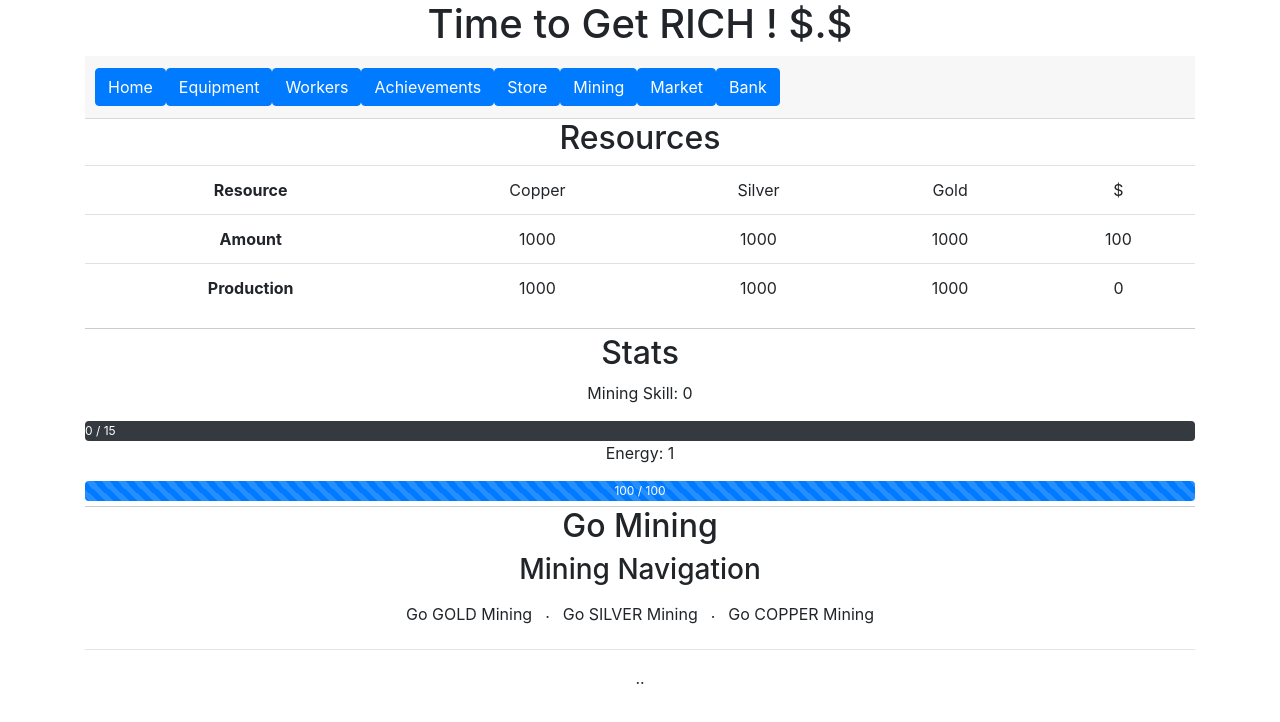
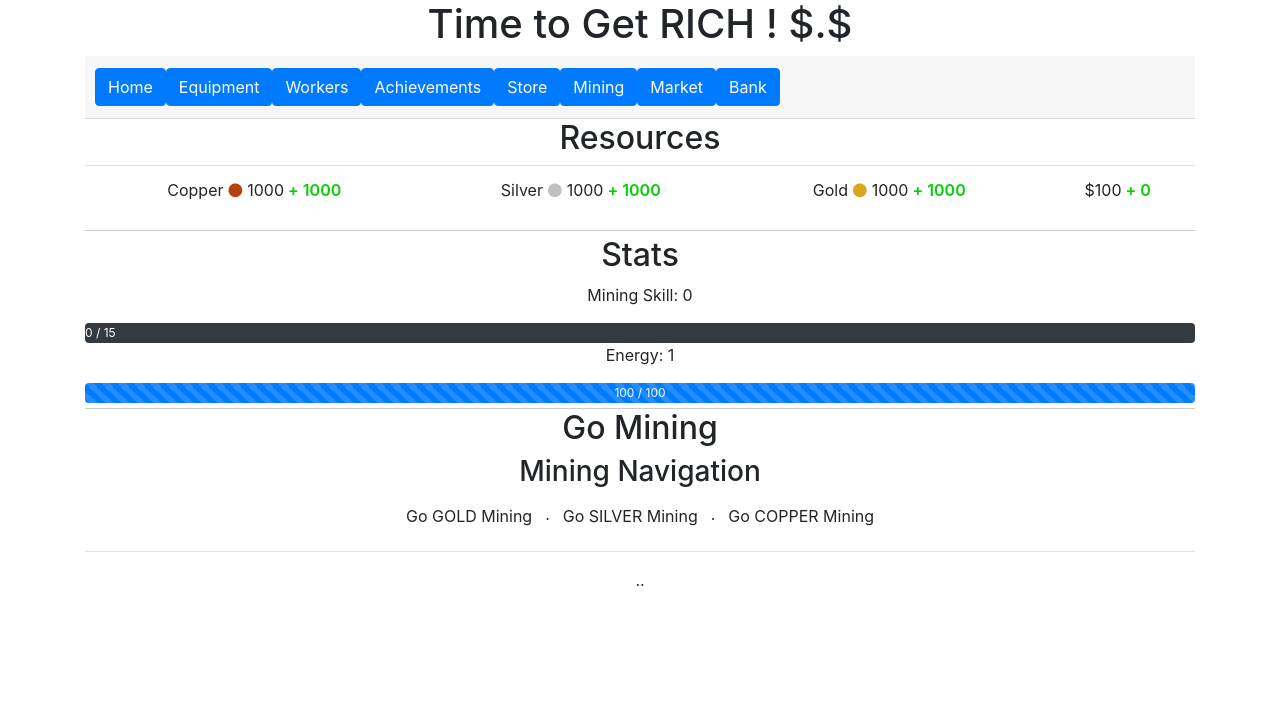
Before and after one commit to Thinkershine/GetRich, a React (Create React App) app: page /mining in a window 1280 px wide. Shown: the top 722 px of the page. Built offline with nearby package versions, Linux system fonts and the light colour scheme.

Commit message:
Add ResourceIcon Component and The Way Resources are Displayed

```diff
--- a/package.json
+++ b/package.json
@@ -4,6 +4,7 @@
   "private": true,
   "dependencies": {
     "bootstrap": "^4.1.1",
+    "font-awesome": "^4.7.0",
     "react": "^16.7.0",
     "react-dom": "^16.7.0",
     "react-router-dom": "^4.3.1",
--- a/src/App.css
+++ b/src/App.css
@@ -51,15 +51,15 @@
   visibility: visible;
 }
 
-.rewardStyle.silver-mine {
+.silver-mine {
   color: silver;
 }
 
-.rewardStyle.gold-mine {
+.gold-mine {
   color: goldenrod;
 }
 
-.rewardStyle.copper-mine {
+.copper-mine {
   color: #b7410e;
 }
 
@@ -73,6 +73,15 @@
 
 .enormousReward {
   font-size: 250%;
+}
+
+.resources-badge {
+  margin: 5px;
+}
+
+.resources-production {
+  color: rgb(7, 207, 7);
+  font-weight: 600;
 }
 
 .message {
--- /dev/null
+++ b/src/components/common/resourceIcon.jsx
@@ -0,0 +1,27 @@
+import React from "react";
+
+const ResourceIcon = props => {
+  let classNames = "";
+
+  switch (props.iconType) {
+    case "copper":
+      classNames += "copper";
+      break;
+    case "silver":
+      classNames += "silver";
+      break;
+    case "gold":
+      classNames += "gold";
+      break;
+  }
+
+  classNames += "-mine resources-badge";
+
+  return (
+    <span className={classNames}>
+      <i className="fa fa-circle" aria-hidden="true" />
+    </span>
+  );
+};
+
+export default ResourceIcon;
--- a/src/components/common/rewardFound.jsx
+++ b/src/components/common/rewardFound.jsx
@@ -3,7 +3,7 @@ import React, { Component } from "react";
 class RewardFound extends Component {
   state = {
     rewardPosition: {
-      top: 600 + Math.random() * 250,
+      top: 10 + Math.random() * 550,
       left: 10 + Math.random() * 75 + "%"
     }
   };
--- a/src/components/resources.jsx
+++ b/src/components/resources.jsx
@@ -1,4 +1,5 @@
 import React from "react";
+import ResourceIcon from "./common/resourceIcon";
 
 const Resources = props => {
   return (
@@ -7,25 +8,40 @@ const Resources = props => {
       <table className="table">
         <tbody>
           <tr>
-            <th scope="col">Resource</th>
-            <td scope="col">Copper</td>
-            <td scope="col">Silver</td>
-            <td scope="col">Gold</td>
-            <td scope="col">$</td>
-          </tr>
-          <tr>
-            <th scope="row">Amount</th>
-            <td>{props.resources.getResourceAmount("copper")}</td>
-            <td>{props.resources.getResourceAmount("silver")}</td>
-            <td>{props.resources.getResourceAmount("gold")}</td>
-            <td>{props.resources.getResourceAmount("dollar")}</td>
-          </tr>
-          <tr>
-            <th scope="row">Production</th>
-            <td>{props.resources.copperProduction}</td>
-            <td>{props.resources.silverProduction}</td>
-            <td>{props.resources.goldProduction}</td>
-            <td>{props.resources.dollarProduction}</td>
+            <td scope="col">
+              Copper
+              <ResourceIcon iconType="copper" />
+              {props.resources.getResourceAmount("copper")}
+              <span className="resources-production">
+                {" "}
+                + {props.resources.copperProduction}
+              </span>
+            </td>
+            <td scope="col">
+              Silver
+              <ResourceIcon iconType="silver" />
+              {props.resources.getResourceAmount("silver")}
+              <span className="resources-production">
+                {" "}
+                + {props.resources.silverProduction}
+              </span>
+            </td>
+            <td scope="col">
+              Gold
+              <ResourceIcon iconType="gold" />
+              {props.resources.getResourceAmount("gold")}
+              <span className="resources-production">
+                {" "}
+                + {props.resources.goldProduction}
+              </span>
+            </td>
+            <td scope="col">
+              ${props.resources.getResourceAmount("dollar")}
+              <span className="resources-production">
+                {" "}
+                + {props.resources.dollarProduction}
+              </span>
+            </td>
           </tr>
         </tbody>
       </table>
--- a/src/index.js
+++ b/src/index.js
@@ -4,6 +4,7 @@ import "./index.css";
 import App from "./App";
 import * as serviceWorker from "./serviceWorker";
 import "bootstrap/dist/css/bootstrap.css";
+import "font-awesome/css/font-awesome.min.css";
 import { BrowserRouter } from "react-router-dom";
 
 ReactDOM.render(
```
Also changed, not shown: 1 other file (tests, documents, lock files or other folders).
